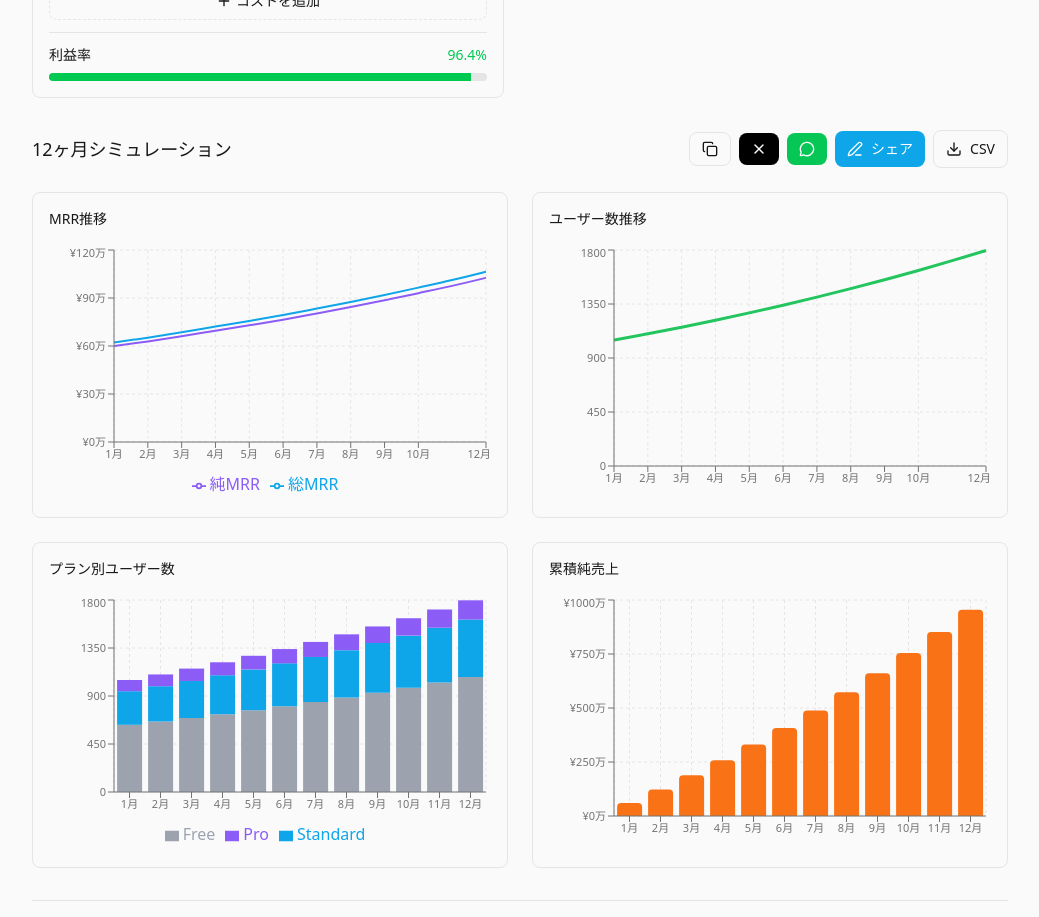
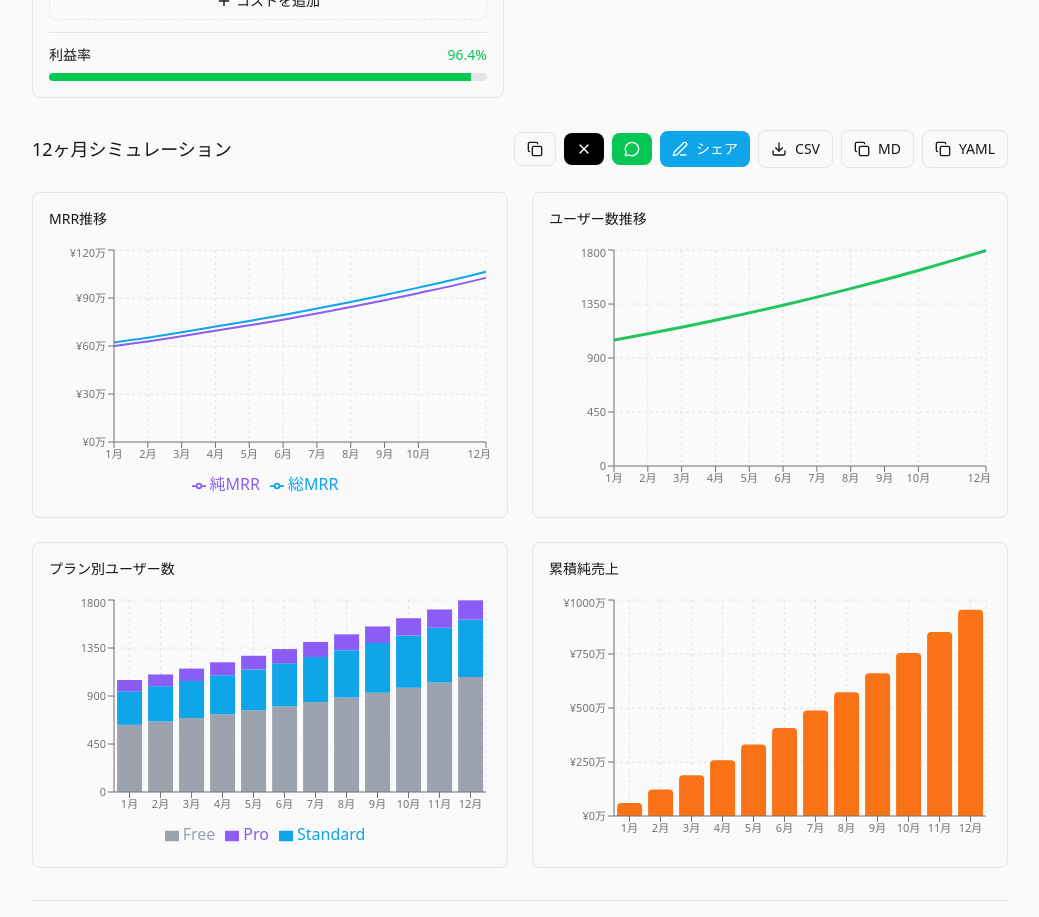
Before and after one commit to kozoinnovation/kozo.dev, a Next.js app: page /tools/saas-calculator in a window 1280 px wide. Shown: the part 1520-2437 px from the top of the page, without its empty margins (120-1159 px from the left). Built offline with nearby package versions, Linux system fonts and the light colour scheme.

Commit message:
yaml md clipboard add

```diff
--- a/app/tools/saas-calculator/SaaSCalculator.tsx
+++ b/app/tools/saas-calculator/SaaSCalculator.tsx
@@ -488,6 +488,116 @@ export function SaaSCalculator() {
         link.href = URL.createObjectURL(blob)
         link.download = `SaaS収益シミュレーション_${timestamp}.csv`
         link.click()
+    }
+
+    // Markdown生成
+    const generateMarkdown = () => {
+        const now = new Date()
+        const dateStr = now.toISOString().split('T')[0]
+        const month6 = growthData[5]
+        const month12 = growthData[11]
+
+        let md = `## SaaS Simulation Report (${dateStr})\n\n`
+        md += `### 📊 Key Metrics\n`
+        md += `- **MRR:** ${formatCurrency(totalMRR, lang)}\n`
+        md += `- **ARR:** ${formatCompactCurrency(totalARR, lang)}\n`
+        md += `- **Profit Margin:** ${profitRate.toFixed(1)}%\n`
+        md += `- **ARPU:** ${formatCurrency(arpu, lang)}\n\n`
+
+        md += `### 📈 12-Month Forecast\n`
+        md += `| Month | Users | MRR | Cumulative Revenue |\n`
+        md += `| :--- | ---: | ---: | ---: |\n`
+        md += `| 1 | ${growthData[0]?.ユーザー数.toLocaleString()} | ${formatCurrency(growthData[0]?.総MRR || 0, lang)} | ${formatCurrency(growthData[0]?.累積純売上 || 0, lang)} |\n`
+        md += `| 6 | ${month6?.ユーザー数.toLocaleString()} | ${formatCurrency(month6?.総MRR || 0, lang)} | ${formatCurrency(month6?.累積純売上 || 0, lang)} |\n`
+        md += `| 12 | ${month12?.ユーザー数.toLocaleString()} | ${formatCurrency(month12?.総MRR || 0, lang)} | ${formatCurrency(month12?.累積純売上 || 0, lang)} |\n\n`
+
+        md += `### ⚙️ Settings\n`
+        md += `- **Plans:** ${freePlanEnabled ? 'Free / ' : ''}Standard (${formatCurrency(numStarterPlanPrice, lang)}) / Pro (${formatCurrency(numProPlanPrice, lang)})\n`
+        md += `- **Growth Rate:** +${numMonthlyGrowthRate}% / Churn: ${numChurnRate}%\n`
+        md += `- **First Month Free:** ${firstMonthFree ? 'Yes' : 'No'}\n\n`
+
+        md += `> Generated by [kozo.dev SaaS Calculator](https://kozo.dev/tools/saas-calculator)`
+
+        return md
+    }
+
+    // YAML生成
+    const generateYAML = () => {
+        const now = new Date()
+        const dateStr = now.toISOString().split('T')[0]
+
+        const plans: Record<string, { price: number; distribution: number }> = {}
+        if (freePlanEnabled && effectiveFreePercent > 0) {
+            plans.free = { price: numFreePlanPrice, distribution: effectiveFreePercent / 100 }
+        }
+        plans.standard = { price: numStarterPlanPrice, distribution: effectiveStarterPercent / 100 }
+        plans.pro = { price: numProPlanPrice, distribution: effectiveProPercent / 100 }
+
+        const yaml = `project: "SaaS Simulation"
+date: ${dateStr}
+currency: ${lang === 'ja' ? 'JPY' : 'USD'}
+
+inputs:
+  total_users: ${numTotalUsers}
+  plans:
+${Object.entries(plans).map(([name, p]) => `    ${name}: { price: ${p.price}, distribution: ${p.distribution.toFixed(2)} }`).join('\n')}
+  growth:
+    monthly_rate: ${(numMonthlyGrowthRate / 100).toFixed(2)}
+    churn_rate: ${(numChurnRate / 100).toFixed(2)}
+  options:
+    first_month_free: ${firstMonthFree}
+    stripe_fee_enabled: ${stripeFeeEnabled}
+
+metrics:
+  mrr: ${Math.round(totalMRR)}
+  arr: ${Math.round(totalARR)}
+  net_mrr: ${Math.round(netMRR)}
+  profit_margin: ${(profitRate / 100).toFixed(3)}
+  arpu: ${Math.round(arpu)}
+  arppu: ${Math.round(arppu)}
+
+forecast_12_months:
+  end_users: ${lastMonth?.ユーザー数 || 0}
+  end_mrr: ${lastMonth?.純MRR || 0}
+  cumulative_revenue: ${lastMonth?.累積純売上 || 0}
+`
+        return yaml
+    }
+
+    // Markdownをコピー
+    const copyMarkdown = async () => {
+        try {
+            await navigator.clipboard.writeText(generateMarkdown())
+            setCopied(true)
+            setTimeout(() => setCopied(false), 2000)
+        } catch {
+            const textarea = document.createElement('textarea')
+            textarea.value = generateMarkdown()
+            document.body.appendChild(textarea)
+            textarea.select()
+            document.execCommand('copy')
+            document.body.removeChild(textarea)
+            setCopied(true)
+            setTimeout(() => setCopied(false), 2000)
+        }
+    }
+
+    // YAMLをコピー
+    const copyYAML = async () => {
+        try {
+            await navigator.clipboard.writeText(generateYAML())
+            setCopied(true)
+            setTimeout(() => setCopied(false), 2000)
+        } catch {
+            const textarea = document.createElement('textarea')
+            textarea.value = generateYAML()
+            document.body.appendChild(textarea)
+            textarea.select()
+            document.execCommand('copy')
+            document.body.removeChild(textarea)
+            setCopied(true)
+            setTimeout(() => setCopied(false), 2000)
+        }
     }
 
     // シェアテキスト生成
@@ -1116,6 +1226,22 @@ export function SaaSCalculator() {
                             <Download className="w-4 h-4" />
                             CSV
                         </button>
+                        <button
+                            onClick={copyMarkdown}
+                            className="flex items-center gap-2 px-3 py-2 text-sm border border-border rounded-lg hover:bg-accent/10 transition-colors"
+                            title="Copy Markdown"
+                        >
+                            <Copy className="w-4 h-4" />
+                            MD
+                        </button>
+                        <button
+                            onClick={copyYAML}
+                            className="flex items-center gap-2 px-3 py-2 text-sm border border-border rounded-lg hover:bg-accent/10 transition-colors"
+                            title="Copy YAML"
+                        >
+                            <Copy className="w-4 h-4" />
+                            YAML
+                        </button>
                     </div>
                 </div>
 
```
Also changed, not shown: 1 other file (tests, documents, lock files or other folders).
